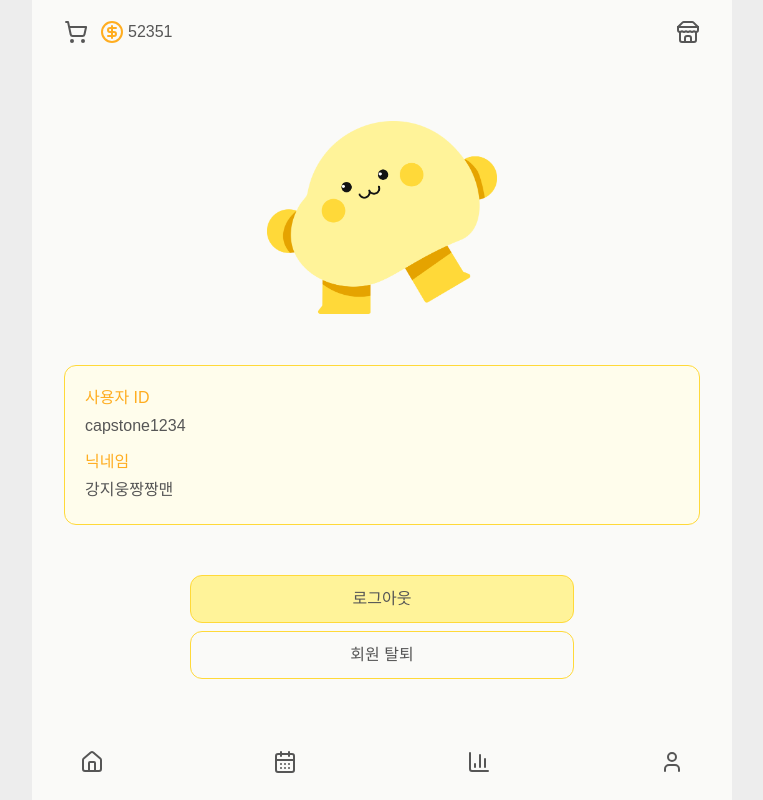
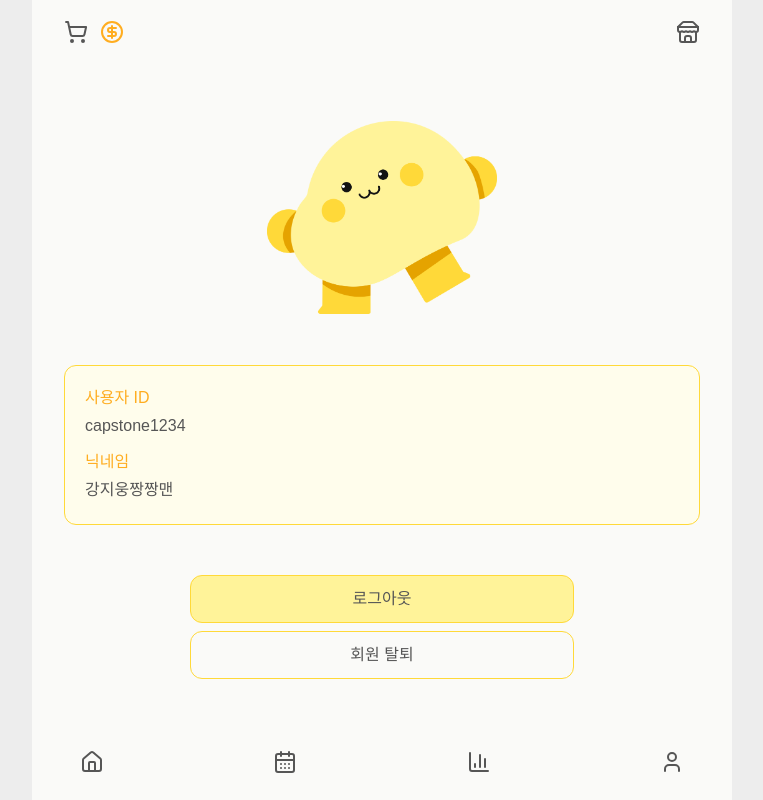
Before and after one commit to xuuwon/maeumgyeol, a Next.js app: page /profile in a window 1280 px wide. Shown: the whole page, without its empty margins (258-1021 px from the left). Built offline with nearby package versions, Linux system fonts and the light colour scheme; a web font is replaced by a local one.

Commit message:
feat: Header 컴포넌트 코인 연동

```diff
--- a/src/components/header/Header.tsx
+++ b/src/components/header/Header.tsx
@@ -1,5 +1,6 @@
 'use client';
 
+import { useAuthStore } from '@/stores/authStore';
 import { ChevronLeft, CircleDollarSign, ShoppingCart, Store } from 'lucide-react';
 import { useRouter } from 'next/navigation';
 import React from 'react';
@@ -9,6 +10,7 @@ const Header = ({ type = 'main' }: { type?: string }) => {
   // type: 스토어 (이전, 코인, 보관함)
   // type: 보관함 (이전, 코인, 스토어)
   const router = useRouter();
+  const { user } = useAuthStore();
 
   const iconStyle = 'hover:text-[#ffad20] cursor-pointer';
 
@@ -35,7 +37,7 @@ const Header = ({ type = 'main' }: { type?: string }) => {
         <div className="flex gap-1">
           {/* 코인 */}
           <CircleDollarSign className="text-[#ffad20]" />
-          <p>52351</p>
+          <p>{user?.coin}</p>
         </div>
       </div>
       <div>
```
